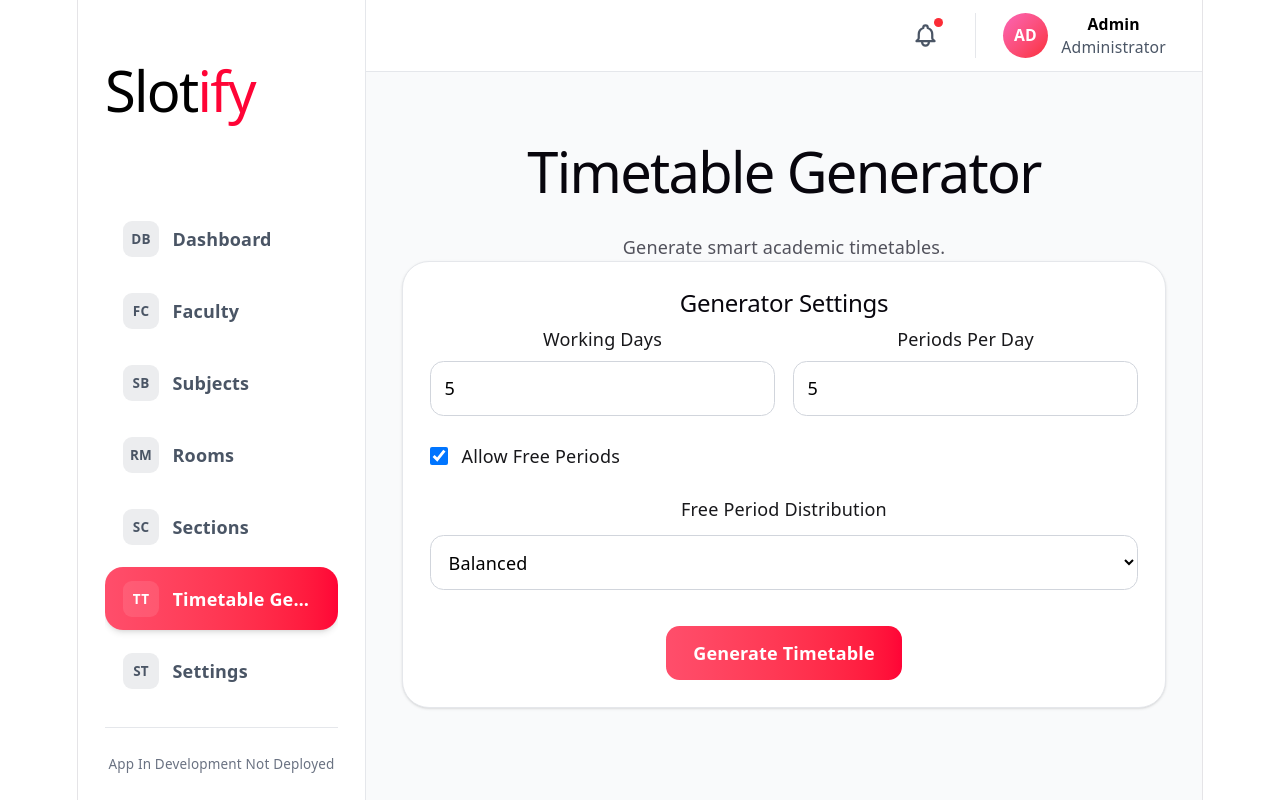
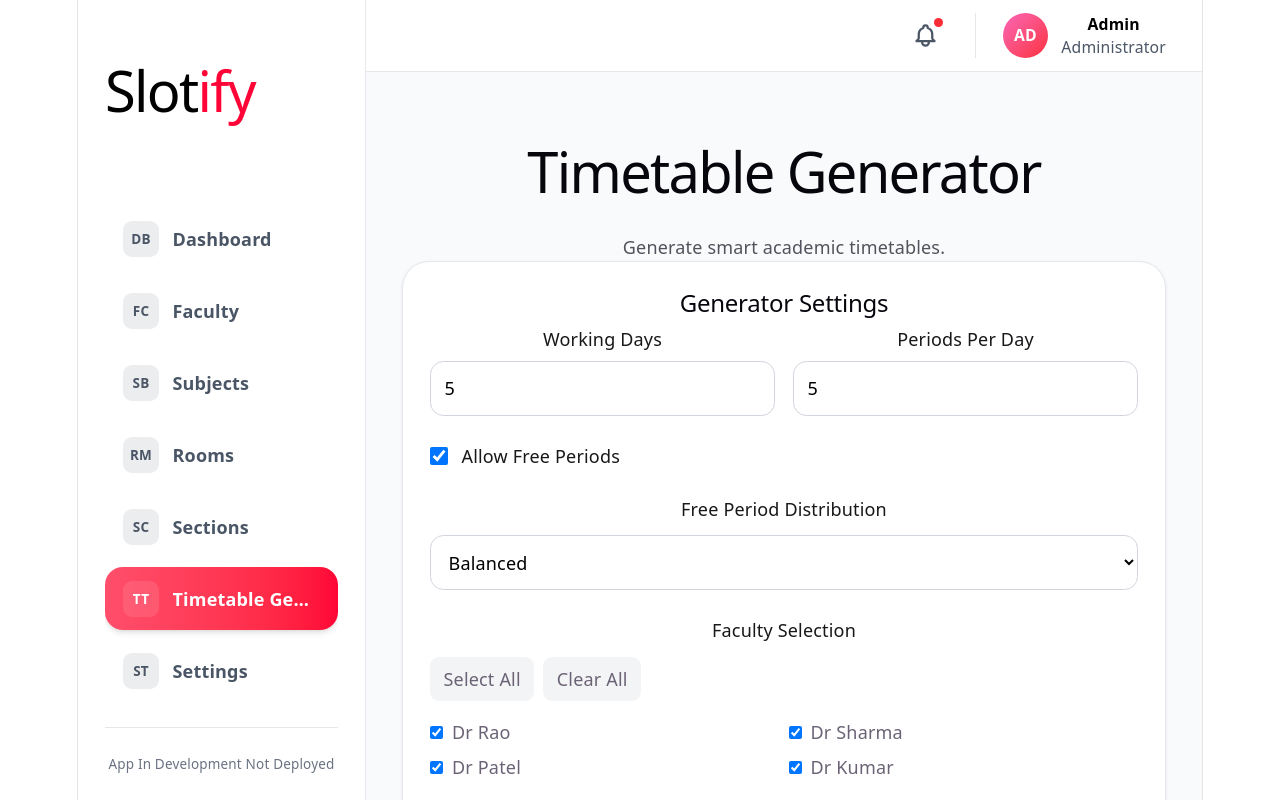
Before and after one commit to Spindiesel/Slotify, a React (Vite) app in the folder client/: page /timetables in a window 1280 px wide. Built offline with nearby package versions, Linux system fonts and the light colour scheme.

Commit message:
Fix timetable generator and restore functionality

```diff
--- a/client/src/pages/TimetableGenerator.jsx
+++ b/client/src/pages/TimetableGenerator.jsx
@@ -127,10 +127,17 @@ const [currentVersion, setCurrentVersion] =
   const [conflictMessage, setConflictMessage] = useState("");
 
   const checkFacultyConflict = (facultyName, dayIndex, periodIndex) => {
-    const slotsInPeriod = generatedTimetable[Object.keys(generatedTimetable)[dayIndex]];
+  if (!generatedTimetable) return false;
+
+  const slotsInPeriod =
+    generatedTimetable[
+      Object.keys(generatedTimetable)[dayIndex]
+    ];
+
   if (!slotsInPeriod) return false;
 
   const slot = slotsInPeriod[periodIndex];
+
   if (slot && slot.faculty === facultyName) {
     return true;
   }
@@ -138,10 +145,41 @@ const [currentVersion, setCurrentVersion] =
   return false;
 };
 
+const facultyList = [
+  "Dr Rao",
+  "Dr Sharma",
+  "Dr Patel",
+  "Dr Kumar",
+];
+
+const sectionList = [
+  "CSE-A",
+  "CSE-B",
+  "CSE-C",
+];
+
+const [selectedFaculty, setSelectedFaculty] =
+  useState(facultyList);
+
+const [selectedSections, setSelectedSections] =
+  useState(sectionList);
+
+
+
+
+
+
 const handleGenerate = () => {
 
+  const filteredSubjects =
+    subjects.filter((subject) =>
+      selectedFaculty.includes(
+        subject.faculty
+      )
+    );
+
   const result = generateSchedule(
-    subjects,
+    filteredSubjects,
     workingDays,
     periodsPerDay,
     allowFreePeriods,
@@ -265,12 +303,173 @@ const [currentVersion, setCurrentVersion] =
 
           </div>
 
+         <div className="mt-6">
+
+  <label className="block mb-3 font-medium text-zinc-900">
+    Faculty Selection
+  </label>
+
+  <div className="flex gap-2 mb-4">
+
     <button
+      type="button"
+      onClick={() =>
+        setSelectedFaculty(
+          facultyList
+        )
+      }
+      className="px-3 py-2 rounded-lg bg-gray-100"
+    >
+      Select All
+    </button>
+
+    <button
+      type="button"
+      onClick={() =>
+        setSelectedFaculty([])
+      }
+      className="px-3 py-2 rounded-lg bg-gray-100"
+    >
+      Clear All
+    </button>
+
+  </div>
+
+  <div className="grid grid-cols-2 gap-2 mb-6">
+
+    {facultyList.map((faculty) => (
+
+      <label
+        key={faculty}
+        className="flex items-center gap-2"
+      >
+
+        <input
+          type="checkbox"
+          checked={selectedFaculty.includes(
+            faculty
+          )}
+          onChange={() => {
+
+            if (
+              selectedFaculty.includes(
+                faculty
+              )
+            ) {
+
+              setSelectedFaculty(
+                selectedFaculty.filter(
+                  (f) => f !== faculty
+                )
+              );
+
+            } else {
+
+              setSelectedFaculty([
+                ...selectedFaculty,
+                faculty,
+              ]);
+
+            }
+
+          }}
+        />
+
+        {faculty}
+
+      </label>
+
+    ))}
+
+  </div>
+<div className="mt-6">
+
+  <label className="block mb-3 font-medium text-zinc-900">
+    Section Selection
+  </label>
+
+  <div className="flex gap-2 mb-4">
+
+    <button
+      type="button"
+      onClick={() =>
+        setSelectedSections(sectionList)
+      }
+      className="px-3 py-2 rounded-lg bg-gray-100"
+    >
+      Select All
+    </button>
+
+    <button
+      type="button"
+      onClick={() =>
+        setSelectedSections([])
+      }
+      className="px-3 py-2 rounded-lg bg-gray-100"
+    >
+      Clear All
+    </button>
+
+  </div>
+
+  <div className="grid grid-cols-2 gap-2">
+
+    {sectionList.map((section) => (
+
+      <label
+        key={section}
+        className="flex items-center gap-2"
+      >
+
+        <input
+          type="checkbox"
+          checked={selectedSections.includes(
+            section
+          )}
+          onChange={() => {
+
+            if (
+              selectedSections.includes(
+                section
+              )
+            ) {
+
+              setSelectedSections(
+                selectedSections.filter(
+                  (s) => s !== section
+                )
+              );
+
+            } else {
+
+              setSelectedSections([
+                ...selectedSections,
+                section,
+              ]);
+
+            }
+
+          }}
+        />
+
+        {section}
+
+      </label>
+
+    ))}
+
+  </div>
+
+</div>
+  <button
+
     onClick={handleGenerate}
-            className="mt-8 px-6 py-3 rounded-xl bg-gradient-to-r from-[#FF4E6B] to-[#FF0436] text-white font-semibold hover:shadow-lg transition-all"
+    className="px-6 py-3 rounded-xl bg-gradient-to-r from-[#FF4E6B] to-[#FF0436] text-white font-semibold hover:shadow-lg transition-all"
   >
     Generate Timetable
   </button>
+
+</div>
 
         </div>
 
@@ -336,6 +535,7 @@ const [currentVersion, setCurrentVersion] =
                 </div>
               </div>
             )}
+
 
             <table className="w-full border-collapse">
 
@@ -566,4 +766,5 @@ const [currentVersion, setCurrentVersion] =
   );
 }
 
+
 export default TimetableGenerator;
```
Lines whose indentation alone changed are shown as unchanged.
